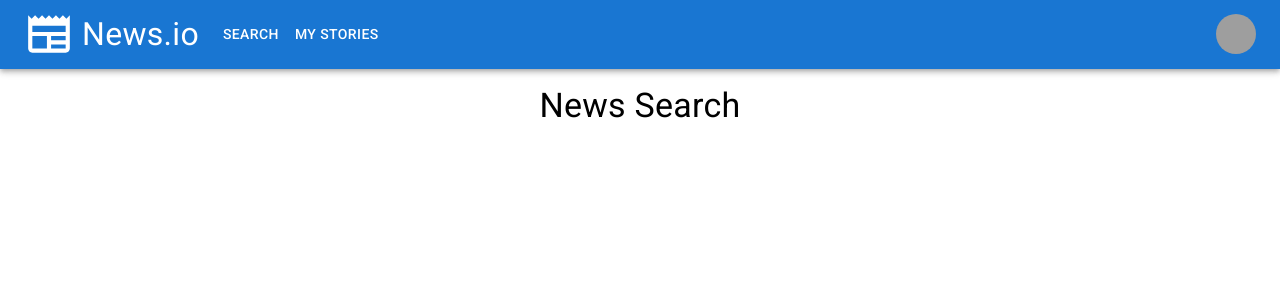
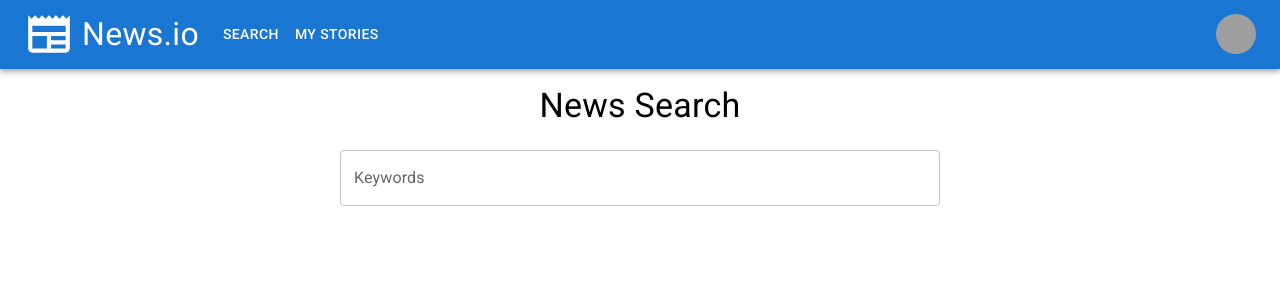
Before and after one commit to DomCampese/newsio-frontend, a React (Create React App) app in the folder newsio/: page /search in a window 1280 px wide. Shown: the top 300 px of the page. Built offline with nearby package versions, Linux system fonts and the light colour scheme; sample sign-in values are in the browser's storage; grey boxes are pictures that could not be loaded.

Commit message:
Add search bar on search page and validation

```diff
--- a/newsio/src/components/SearchNews.js
+++ b/newsio/src/components/SearchNews.js
@@ -1,9 +1,47 @@
-import { Typography } from '@mui/material'
-import React from 'react'
+import { Box, Container, TextField, Typography } from '@mui/material'
+import React, { useState } from 'react'
 
 const NewsSearch = () => {
+  const [searchTerm, setSearchTerm] = useState('');
+  const [searchTermInvalid, setSearchTermInvalid] = useState(false);
+
+  const handleUpdate = (event) => {
+    event.preventDefault();
+    const data = new FormData(event.currentTarget);
+    const letterRegex = /^[a-zA-Z\s]+$/
+    const searchTerm = String(data.get('searchTerm'));
+    if (!letterRegex.test(searchTerm)) {
+      setSearchTermInvalid(true);
+      return;
+    }
+    setSearchTermInvalid(false);
+    setSearchTerm(searchTerm);
+  }
+
   return (
-    <Typography variant='h4' textAlign='center'>News Search</Typography>
+    <Container>
+      <Typography variant='h4' textAlign='center'>News Search</Typography>
+      <Box
+        component="form"
+        onSubmit={handleUpdate}
+        sx={{ mt: 3 }}
+        display='flex'
+        justifyContent='center'
+        alignItems='center'
+      >
+        <TextField
+          sx={{ width: 600 }}
+          size="medium"
+          id="search-bar"
+          label="Keywords"
+          variant="outlined"
+          name="searchTerm"
+          type='text'
+          error={searchTermInvalid}
+          helperText={searchTermInvalid && 'Letters and spaces only'}
+        />
+      </Box>
+    </Container>
   )
 }
 
```
